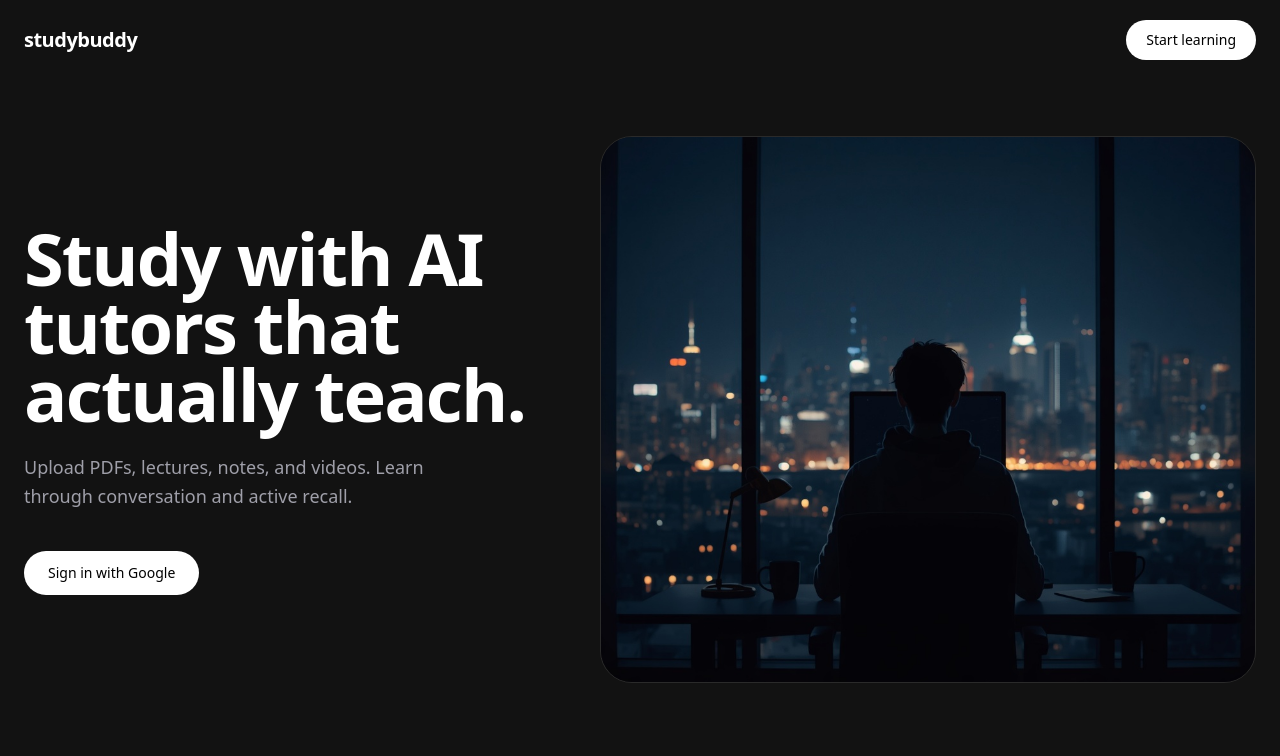
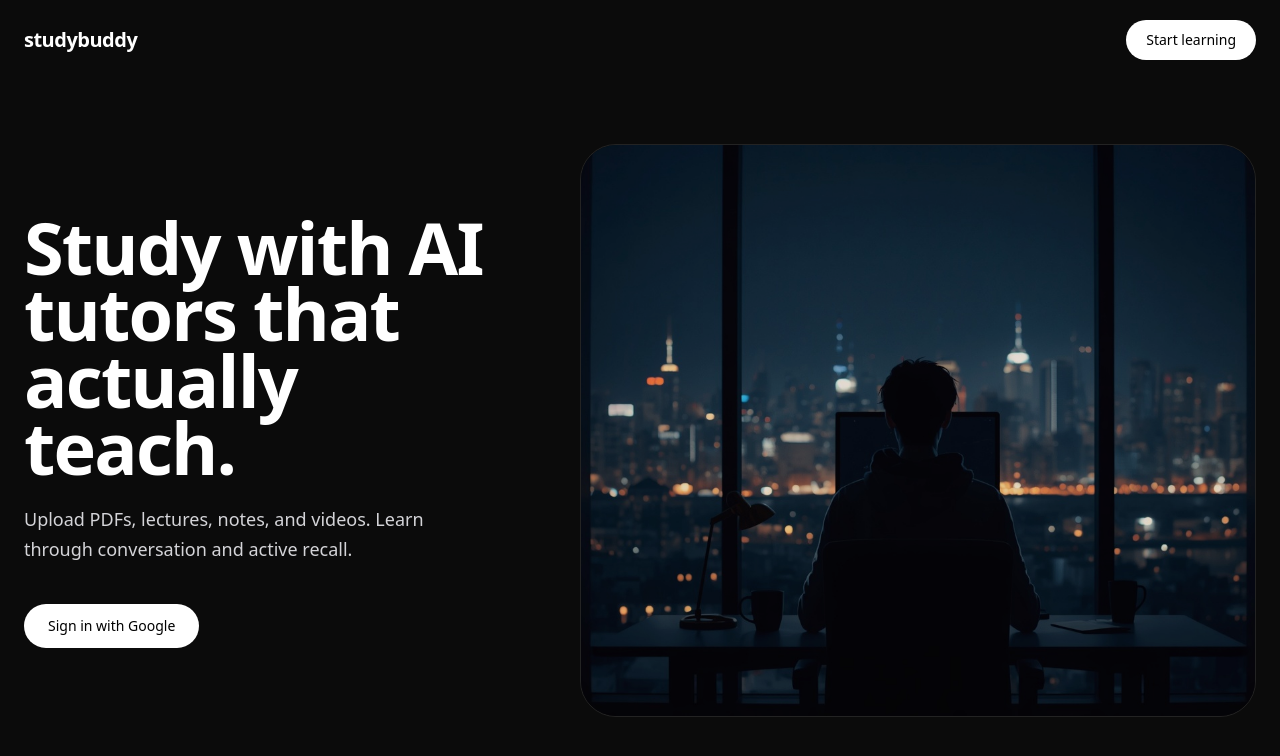
Before and after one commit to Pranay-Builds/Notecast, a Next.js app in the folder Notecast/: page / in a window 1280 px wide. Shown: the top 756 px of the page. Built offline with nearby package versions, Linux system fonts and the light colour scheme; no server answers.

Commit message:
(chore) improve landing page 2 11/5/2026

```diff
--- a/Notecast/app/(guest)/page.tsx
+++ b/Notecast/app/(guest)/page.tsx
@@ -5,13 +5,11 @@ import { signIn } from "next-auth/react";
 
 export default function HomePage() {
   return (
-    <main className="min-h-screen bg-[#121212] text-white overflow-hidden">
+    <main className="min-h-screen bg-[#0b0b0b] text-white overflow-hidden">
       {/* NAVBAR */}
       <header className="relative z-10">
         <div className="max-w-7xl mx-auto px-6 h-20 flex items-center justify-between">
-          <h1 className="text-xl font-semibold tracking-tight">
-            studybuddy
-          </h1>
+          <h1 className="text-xl font-semibold tracking-tight">studybuddy</h1>
 
           <button
             onClick={() =>
@@ -38,12 +36,10 @@ export default function HomePage() {
 
       {/* HERO */}
       <section className="relative">
-        <div className="max-w-7xl mx-auto px-6 pt-8 lg:pt-14">
-          <div className="grid lg:grid-cols-[0.9fr_1.1fr] items-center gap-10">
+        <div className="max-w-7xl mx-auto px-6 pt-10 lg:pt-16">
+          <div className="grid lg:grid-cols-[0.85fr_1.15fr] items-center gap-14">
             {/* LEFT */}
-            <div className="max-w-xl">
-
-
+            <div className="max-w-[520px]">
               <h1
                 className="
                   text-5xl
@@ -51,7 +47,7 @@ export default function HomePage() {
                   lg:text-7xl
                   font-semibold
                   tracking-tight
-                  leading-[0.95]
+                  leading-[0.93]
                 "
               >
                 Study with AI tutors that actually teach.
@@ -61,13 +57,13 @@ export default function HomePage() {
                 className="
                   mt-6
                   text-lg
-                  text-zinc-400
+                  text-zinc-300
                   leading-relaxed
                   max-w-md
                 "
               >
-                Upload PDFs, lectures, notes, and videos.
-                Learn through conversation and active recall.
+                Upload PDFs, lectures, notes, and videos. Learn through
+                conversation and active recall.
               </p>
 
               <button
@@ -98,20 +94,23 @@ export default function HomePage() {
               <div
                 className="
                   relative
-                  rounded-[32px]
+                  rounded-[36px]
                   overflow-hidden
                   border
                   border-white/10
                 "
               >
-                <div className="relative aspect-[1.2/1]">
+                <div className="relative aspect-[1.18/1]">
                   <Image
                     src="/desk.jpg"
                     alt="Hero"
                     fill
                     priority
-                    className="object-cover"
+                    className="object-cover scale-[1.02]"
                   />
+
+                  {/* CINEMATIC OVERLAY */}
+                  <div className="absolute inset-0 bg-black/10" />
                 </div>
               </div>
             </div>
```
